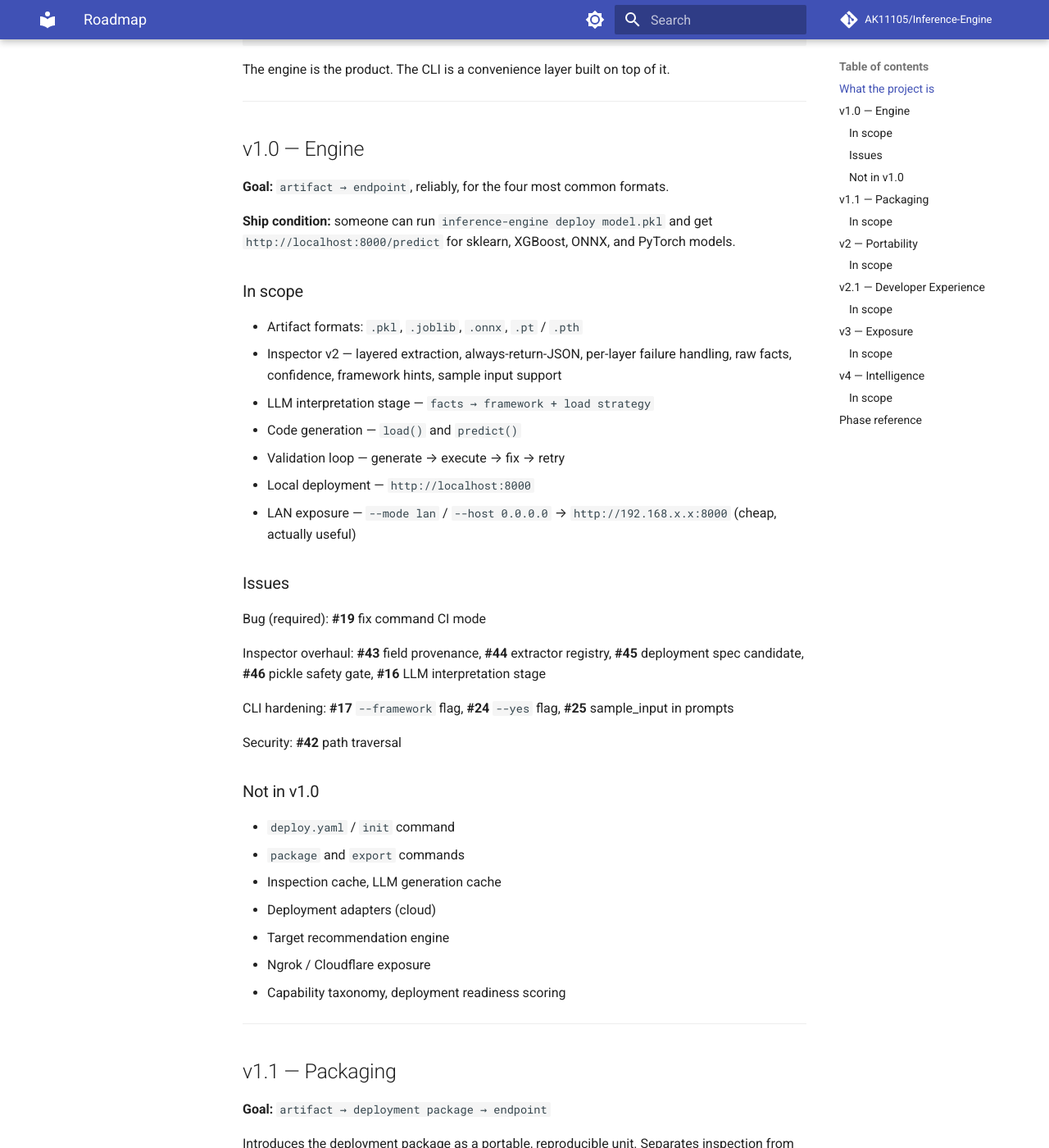
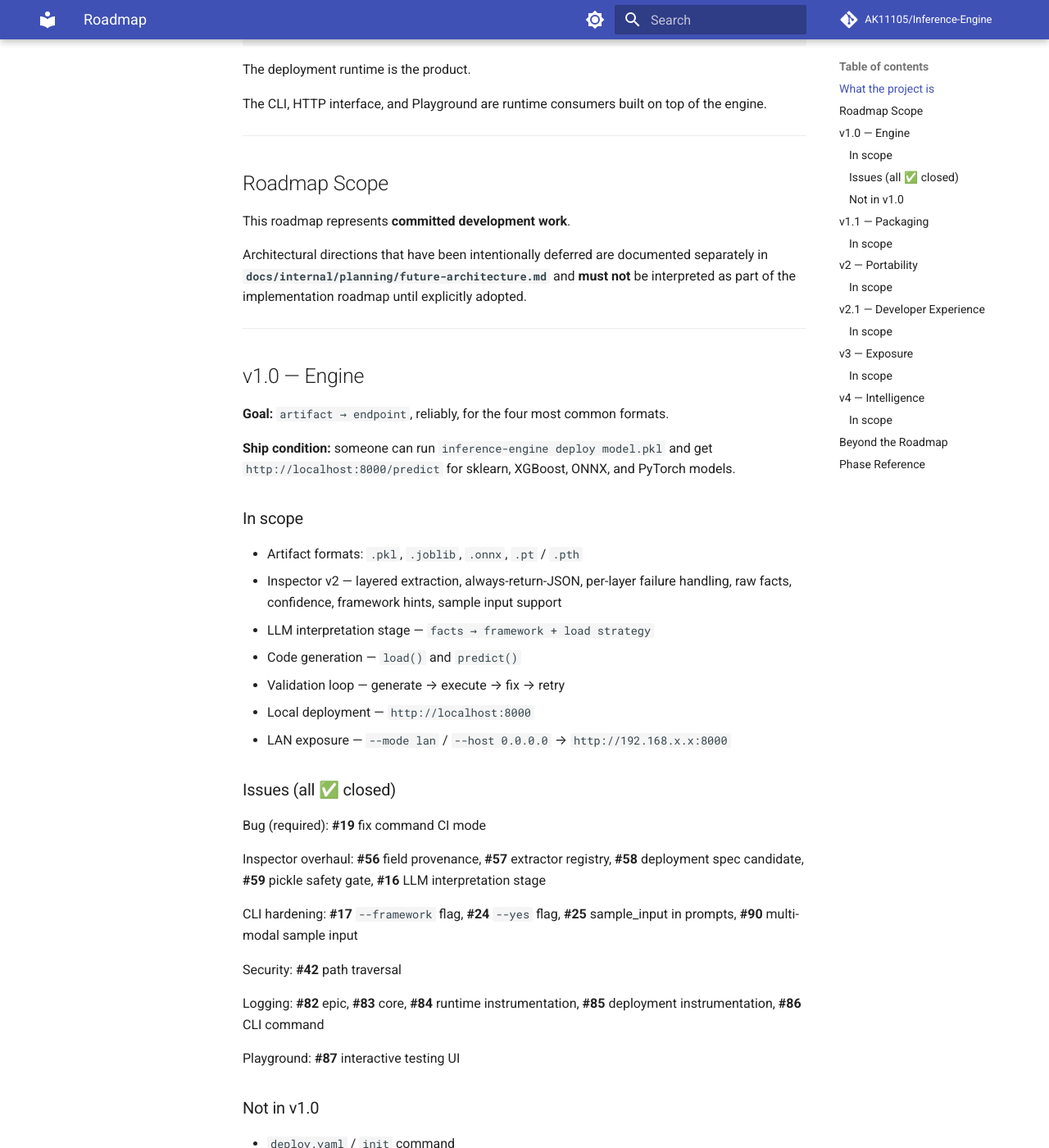
Before and after one commit to AK11105/Inference-Engine, an MkDocs documentation site: the page built from docs/internal/planning/roadmap.md, in a window 1280 px wide and 1400 px high, scrolled down 506 px. Shown: the whole window at 82% size. Built offline with MkDocs 1.6.1 and Material for MkDocs 9.7.7, drawn with Linux system fonts in a browser that asks for light colours; comment, search, counter and statistics services are not loaded; some of the changed text lies outside the part shown.

Commit message:
docs: formalize project freeze and reconcile issue tracker
- Add project-freeze.md and future-architecture.md
- Reconcile issue-planner.md with the current GitHub state:
  - Correct issue numbers
  - Mark closed issues as done
  - Mark all remaining open work as frozen
- Update stale issue references in roadmap.md (#43–#58 → #56–#71)
- Add issues #104 (bytes envelope) and #105 (rename to ServEasy) to the planner

````diff
--- a/docs/internal/planning/roadmap.md
+++ b/docs/internal/planning/roadmap.md
@@ -17,7 +18,17 @@
 Get an endpoint
 ```
 
-The engine is the product. The CLI is a convenience layer built on top of it.
+The deployment runtime is the product.
+
+The CLI, HTTP interface, and Playground are runtime consumers built on top of the engine.
+
+---
+
+## Roadmap Scope
+
+This roadmap represents **committed development work**.
+
+Architectural directions that have been intentionally deferred are documented separately in **`docs/internal/planning/future-architecture.md`** and **must not** be interpreted as part of the implementation roadmap until explicitly adopted.
 
 ---
 
@@ -29,33 +40,41 @@
 
 ### In scope
 
-- Artifact formats: `.pkl`, `.joblib`, `.onnx`, `.pt` / `.pth`
-- Inspector v2 — layered extraction, always-return-JSON, per-layer failure handling, raw facts, confidence, framework hints, sample input support
-- LLM interpretation stage — `facts → framework + load strategy`
-- Code generation — `load()` and `predict()`
-- Validation loop — generate → execute → fix → retry
-- Local deployment — `http://localhost:8000`
-- LAN exposure — `--mode lan` / `--host 0.0.0.0` → `http://192.168.x.x:8000` (cheap, actually useful)
+* Artifact formats: `.pkl`, `.joblib`, `.onnx`, `.pt` / `.pth`
+* Inspector v2 — layered extraction, always-return-JSON, per-layer failure handling, raw facts, confidence, framework hints, sample input support
+* LLM interpretation stage — `facts → framework + load strategy`
+* Code generation — `load()` and `predict()`
+* Validation loop — generate → execute → fix → retry
+* Local deployment — `http://localhost:8000`
+* LAN exposure — `--mode lan` / `--host 0.0.0.0` → `http://192.168.x.x:8000`
 
-### Issues
+### Issues (all ✅ closed)
 
 Bug (required): **#19** fix command CI mode
 
-Inspector overhaul: **#43** field provenance, **#44** extractor registry, **#45** deployment spec candidate, **#46** pickle safety gate, **#16** LLM interpretation stage
+Inspector overhaul: **#56** field provenance, **#57** extractor registry, **#58** deployment spec candidate, **#59** pickle safety gate, **#16** LLM interpretation stage
 
-CLI hardening: **#17** `--framework` flag, **#24** `--yes` flag, **#25** sample_input in prompts
+CLI hardening: **#17** `--framework` flag, **#24** `--yes` flag, **#25** sample_input in prompts, **#90** multi-modal sample input
 
 Security: **#42** path traversal
 
+Logging: **#82** epic, **#83** core, **#84** runtime instrumentation, **#85** deployment instrumentation, **#86** CLI command
+
+Playground: **#87** interactive testing UI
+
 ### Not in v1.0
 
-- `deploy.yaml` / `init` command
-- `package` and `export` commands
-- Inspection cache, LLM generation cache
-- Deployment adapters (cloud)
-- Target recommendation engine
-- Ngrok / Cloudflare exposure
-- Capability taxonomy, deployment readiness scoring
+* `deploy.yaml` / `init` command
+* `package` and `export` commands
+* Inspection cache
+* LLM generation cache
+* Deployment adapters
+* Public exposure providers
+* Target recommendation engine
+* Capability taxonomy
+* Deployment readiness scoring
+* Runtime ecosystem expansion
+* Future architectural directions documented outside this roadmap
 
 ---
 
@@ -94,13 +113,13 @@
 
 ### In scope
 
-- LLM-suggested sample_input — **#36**
-- `inference-engine snippets` command — **#28**
-- `--explain` flag on deploy — **#30**
-- `POST /admin/reload` endpoint — **#31**
-- `fix --dry-run` — **#32**
-- Benchmark CLI — **#33**
-- `GET /models/{name}/{version}/metadata` — **#34**
+* LLM-suggested sample_input — **#36**
+* `inference-engine snippets` command — **#28**
+* `--explain` flag on deploy — **#30**
+* `POST /admin/reload` endpoint — **#31**
+* `fix --dry-run` — **#32**
+* Benchmark CLI — **#33**
+* `GET /models/{name}/{version}/metadata` — **#34**
 
 ---
 
@@ -123,22 +142,30 @@
 
 ### In scope
 
-- Target recommendation engine — **#54**
-- Capability detection taxonomy
-- Deployment readiness scoring
-- Inspection cache improvements
-- Rich `DeploymentSpec`
+* Target recommendation engine — **#67**
+* Capability detection taxonomy
+* Deployment readiness scoring
+* Inspection cache improvements
+* Rich `DeploymentSpec`
 
 ---
 
-## Phase reference
+## Beyond the Roadmap
 
-| Phase (impl-plan) | Maps to | Key deliverable |
-|---|---|---|
-| Pre | ✅ shipped | Async Postgres, shutdown safety |
-| Phase 8 | **v1.0** | Inspector v2, CLI bug fixes, `--framework`, `--yes` |
-| Phase 9 | v1.1 + v2 | `package`, `export`, `deploy.yaml` |
-| Phase 10 | v2.1 | Snippets, explain, benchmark, hot reload |
-| Phase 11 | v2.1 | Metadata API, caches |
-| Phase 12 | v2 | Deployment adapters, target recommender |
-| Phase 13 | v3 | Public endpoint exposure |
+Items such as additional runtime consumers, distribution strategies, component resolution systems, built-in runtime components, plugin ecosystems, and other architectural explorations are intentionally **outside the committed roadmap**.
+
+These ideas are preserved in **`future-architecture.md`** to retain design knowledge without creating implementation commitments.
+
+---
+
+## Phase Reference
+
+| Phase (impl-plan) | Maps to   | Key deliverable                                     |
+| ----------------- | --------- | --------------------------------------------------- |
+| Pre               | ✅ shipped | Async Postgres, shutdown safety                     |
+| Phase 8           | **v1.0**  | Inspector v2, CLI bug fixes, `--framework`, `--yes` |
+| Phase 9           | v1.1 + v2 | `package`, `export`, `deploy.yaml`                  |
+| Phase 10          | v2.1      | Snippets, explain, benchmark, hot reload            |
+| Phase 11          | v2.1      | Metadata API, caches                                |
+| Phase 12          | v2        | Deployment adapters, target recommender             |
+| Phase 13          | v3        | Public endpoint exposure                            |
````
Also changed, not shown: other parts of docs/internal/planning/roadmap.md (+15 -14 lines), docs/internal/planning/future-architecture.md (added, +212 -0 lines), docs/internal/planning/issue-planner.md (+128 -57 lines), docs/internal/planning/project-freeze.md (added, +133 -0 lines).
